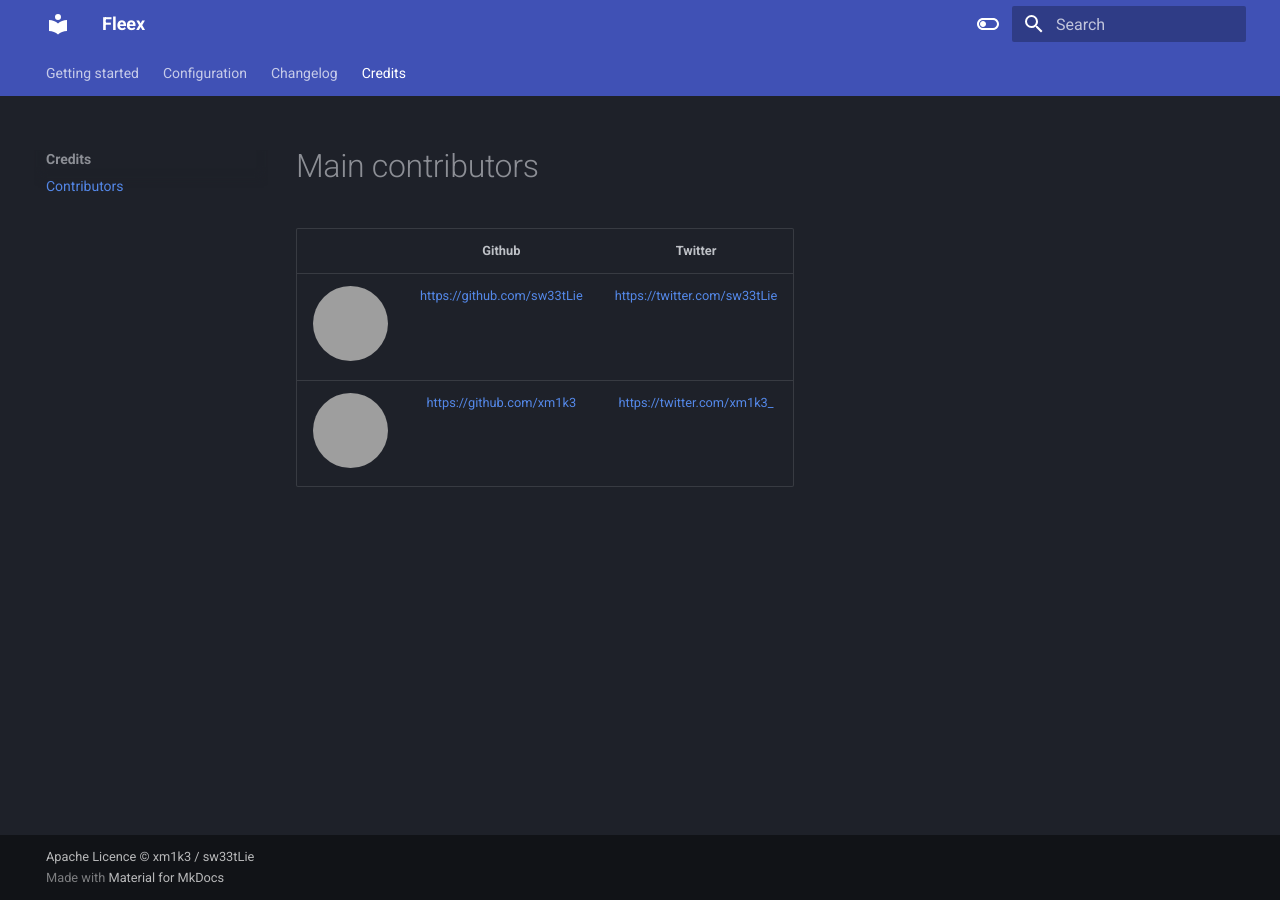
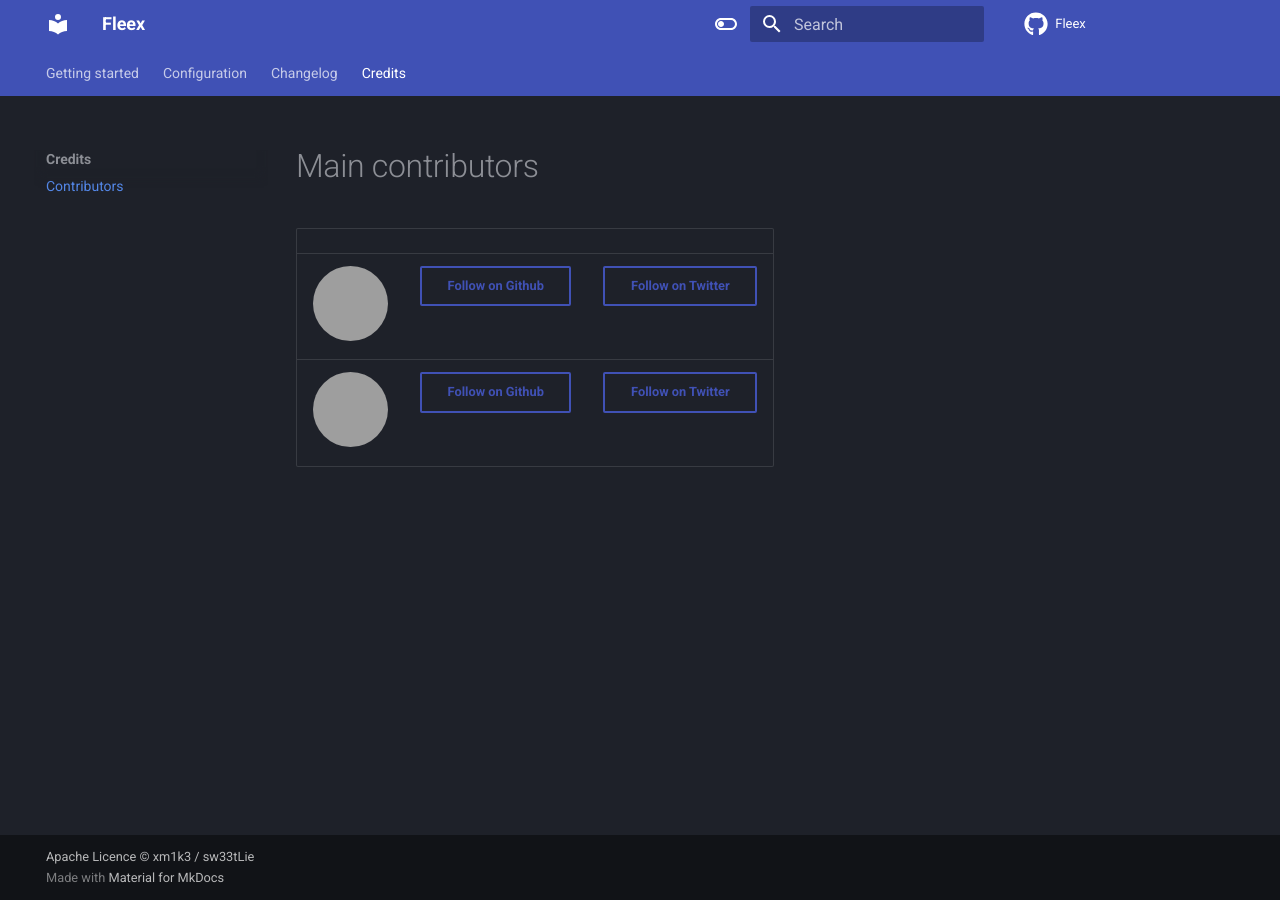
Before and after one commit to FleexSecurity/fleex-docs, an MkDocs documentation site: the page built from docs/credits.md, in a window 1280 px wide. Built offline with MkDocs 1.6.1 and Material for MkDocs 9.7.7, drawn with Linux system fonts in a browser that asks for light colours; comment, search, counter and statistics services are not loaded; grey boxes are pictures that could not be loaded.

Commit message:
Git repo in header

```diff
--- a/docs/credits.md
+++ b/docs/credits.md
@@ -1,7 +1,7 @@
 # Main contributors
 
 
-|| Github| Twitter|
+|| | |
 |:-:|:-:|:-:|
-|<a href="https://github.com/sw33tLie"><img width="75px;" style="border-radius:50%;" src="https://avatars.githubusercontent.com/u/47645560?v=4"></a>|[https://github.com/sw33tLie](https://github.com/sw33tLie)|[https://twitter.com/sw33tLie](https://twitter.com/sw33tLie)|
-|<img  width="75px;" style="border-radius:50%;" src="https://avatars.githubusercontent.com/u/73166077?v=4?s=100">|[https://github.com/xm1k3](https://github.com/xm1k3)|[https://twitter.com/xm1k3_](https://twitter.com/xm1k3_)|
+|<a href="https://github.com/sw33tLie"><img width="75px;" style="border-radius:50%;" src="https://avatars.githubusercontent.com/u/47645560?v=4"></a>|[Follow on Github](https://github.com/sw33tLie){ .md-button }|[Follow on Twitter](https://twitter.com/sw33tLie){ .md-button }|
+|<img  width="75px;" style="border-radius:50%;" src="https://avatars.githubusercontent.com/u/73166077?v=4?s=100">|[Follow on Github](https://github.com/xm1k3){ .md-button }|[Follow on Twitter](https://twitter.com/xm1k3_){ .md-button }|
--- a/mkdocs.yml
+++ b/mkdocs.yml
@@ -18,6 +18,8 @@
       toggle:
         icon: material/toggle-switch
         name: Switch to light mode
+  icon:
+    repo: fontawesome/brands/github
 
 nav:
   - Getting started:
@@ -39,5 +41,9 @@
   - pymdownx.details
   - pymdownx.superfences
   - admonition
+  - attr_list
+
+repo_url: https://github.com/sw33tLie/fleex
+repo_name: Fleex
 
 copyright: Apache Licence &copy xm1k3 / sw33tLie
```
